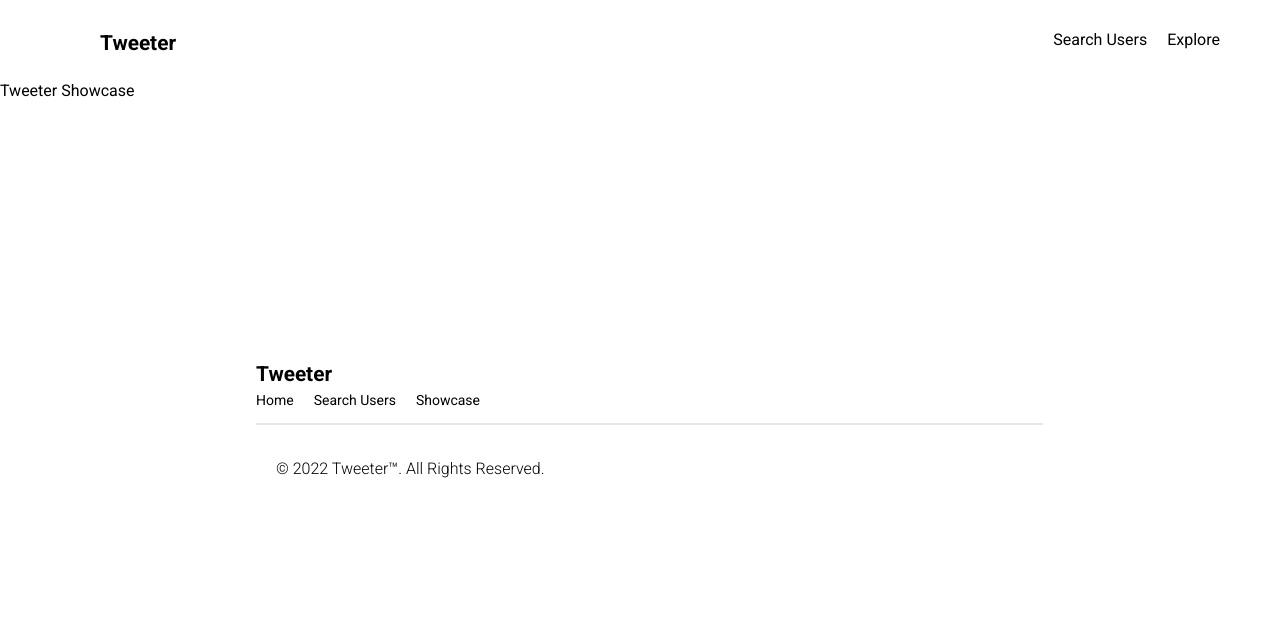
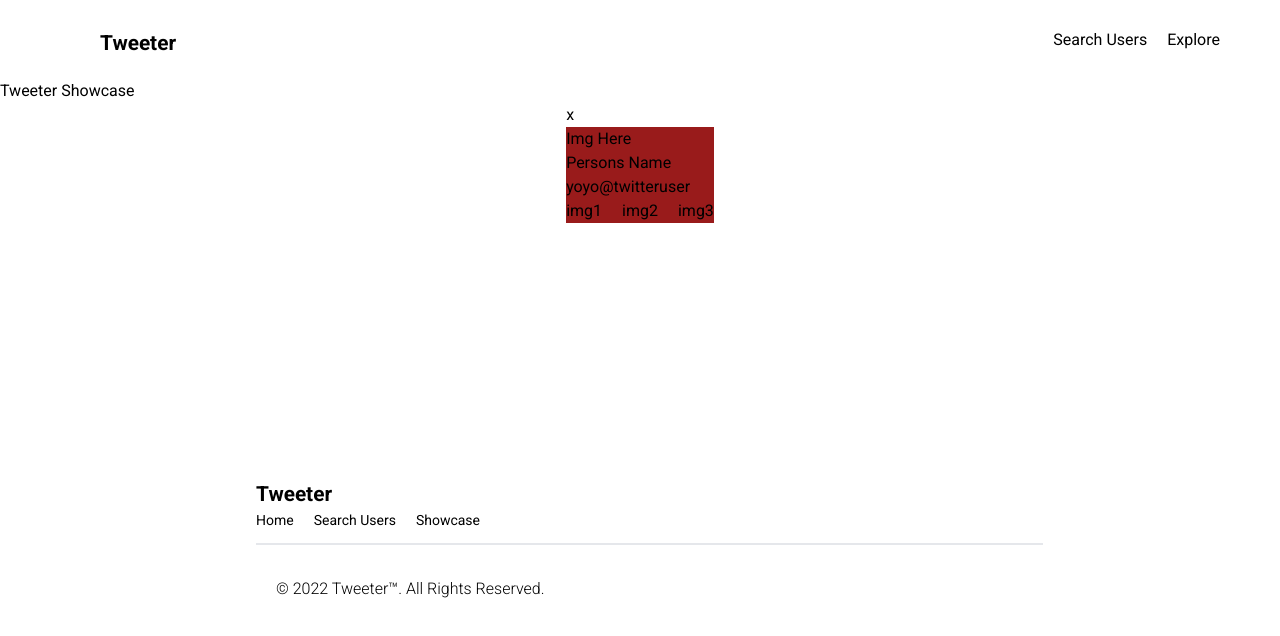
Before and after one commit to BrandonCarp/tweeter, a React (Create React App) app: page /showcase in a window 1280 px wide. Shown: the top 636 px of the page. Built offline with nearby package versions, Linux system fonts and the light colour scheme; a web font is replaced by a local one.

Commit message:
tweet showchase update

```diff
--- a/src/App.tsx
+++ b/src/App.tsx
@@ -1,7 +1,7 @@
 import React from "react";
 import { Route, Routes } from "react-router-dom";
 import { Home } from "./Components/Home Page/Home";
-import { TweetShowcase } from "./Components/TweetShowcase";
+import { TweetShowcase } from "./Components/Tweet Showcase/TweetShowcase";
 import { Navbar } from "./Components/Home Page/Navbar";
 import { UserSearch } from "./Components/User Search Page/UserSearch";
 import { HamburgerLinks } from "./Components/HamburgerLinks";
--- /dev/null
+++ b/src/Components/Tweet Showcase/TweetShowcase.tsx
@@ -0,0 +1,30 @@
+import React from "react";
+export const TweetShowcase = () => {
+  return (
+    <>
+      <h1>Tweeter Showcase</h1>
+      <div className="relative container mx-auto">
+        <div className="flex flex-col items-center justify-center">
+          {/* Favorite Users */}
+         <div className="">
+          <p>x</p>
+          <div className="bg-red-800">
+
+<h1 className="">Img Here</h1>
+<h2>Persons Name</h2>
+<h3>yoyo@twitteruser</h3>
+{/* Tweet Carasal */}
+<div className="flex space-x-5">
+
+  <h1>img1</h1><h1>img2</h1><h1>img3</h1>
+
+
+</div>
+          </div>
+         </div>
+        </div>
+
+      </div>
+    </>
+  );
+};
--- a/src/Components/TweetShowcase.tsx
+++ /dev/null
@@ -1,8 +0,0 @@
-import React from "react";
-export const TweetShowcase = () => {
-  return (
-    <>
-      <h1>Tweeter Showcase</h1>
-    </>
-  );
-};
--- a/src/Components/User Search Page/UserSearch.tsx
+++ b/src/Components/User Search Page/UserSearch.tsx
@@ -9,7 +9,7 @@ import { ScrollButton } from "../ScrollButton";
 
 
 export function UserSearch() {
-  const userData = ["Dio", "Morty", "rick", "rick flair", "Jojo", "Yuta", "Michael Jackson"];
+  const userData: string[] = ["Dio", "Morty", "rick", "rick flair", "Jojo", "Yuta", "Michael Jackson"];
 
 
   return (
```
